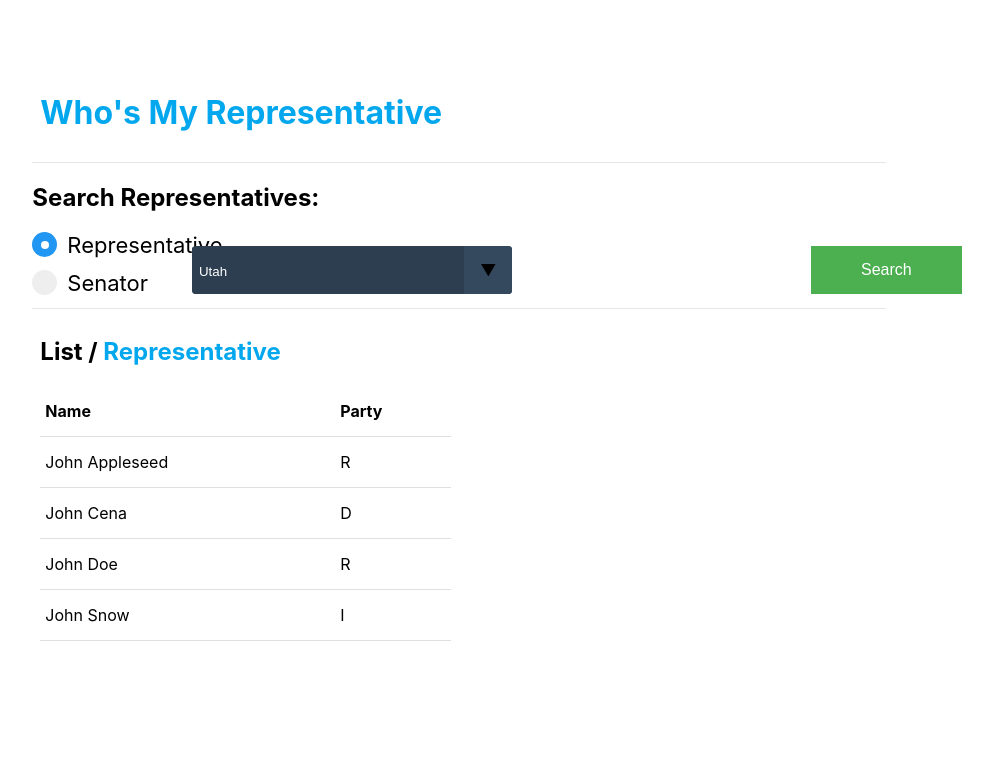
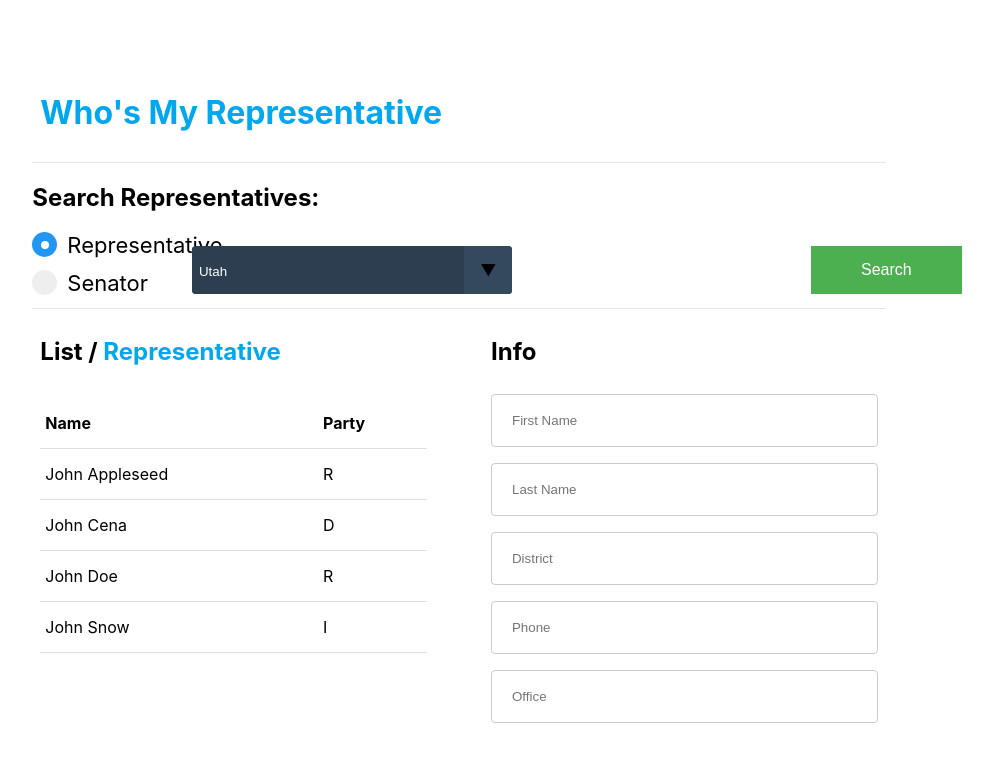
Before and after one commit to JamesRArroyo/grow-representatives, a React (Create React App) app: page / in a window 1280 px wide. Shown: the top 762 px of the page, without its empty margins (181-1174 px from the left). Built offline with nearby package versions, Linux system fonts and the light colour scheme.

Commit message:
Implemented rep detail component in the app component and adjusted styling.

```diff
--- a/src/App.js
+++ b/src/App.js
@@ -4,6 +4,7 @@ import HeaderBar from './components/header-bar/header-bar';
 import RepresentativesList from './representatives/representatives-list/representatives-list';
 import Divider from './components/divider/divider';
 import RepresentativeSearch from './representatives/representatives-search/representatives-search';
+import RepresentativeDetails from './representatives/representative-details/representative-details';
 
 class App extends React.Component {
   constructor(props) {
@@ -35,6 +36,9 @@ class App extends React.Component {
           <div className="rep-list">
             <RepresentativesList representativeType={this.state.representativeType}></RepresentativesList>
           </div>
+          <div className="rep-details">
+            <RepresentativeDetails></RepresentativeDetails>
+          </div>
         </div>
       </div>
     );
--- a/src/App.scss
+++ b/src/App.scss
@@ -12,6 +12,7 @@
 
   display: grid;
   grid-template-columns: repeat(12, 1fr);
+  grid-column-gap: 3em;
 }
 
 .header{
@@ -29,6 +30,11 @@
   grid-column: 1 / span 6;
 }
 
+.rep-details {
+  grid-row: 3;
+  grid-column: 7 / span 6;
+}
+
 
 /* Mobile */
 @media screen and (max-width: 800px) {
--- a/src/representatives/representatives-list/representatives-list.js
+++ b/src/representatives/representatives-list/representatives-list.js
@@ -13,7 +13,7 @@ class RepresentativesList extends React.Component {
 
   render() {
     return (
-      <div className="container">
+      <div className="list-container">
         <h2>List / <b className="primary">{this.props.representativeType}</b></h2>
         <Table data={ reps } />
       </div>
--- a/src/representatives/representatives-list/representatives-list.scss
+++ b/src/representatives/representatives-list/representatives-list.scss
@@ -1,3 +1,7 @@
-.container {
+.list-container {
   padding: 0.5em;
+
+  table{
+    margin-top: 2em;
+  }
 }
```
